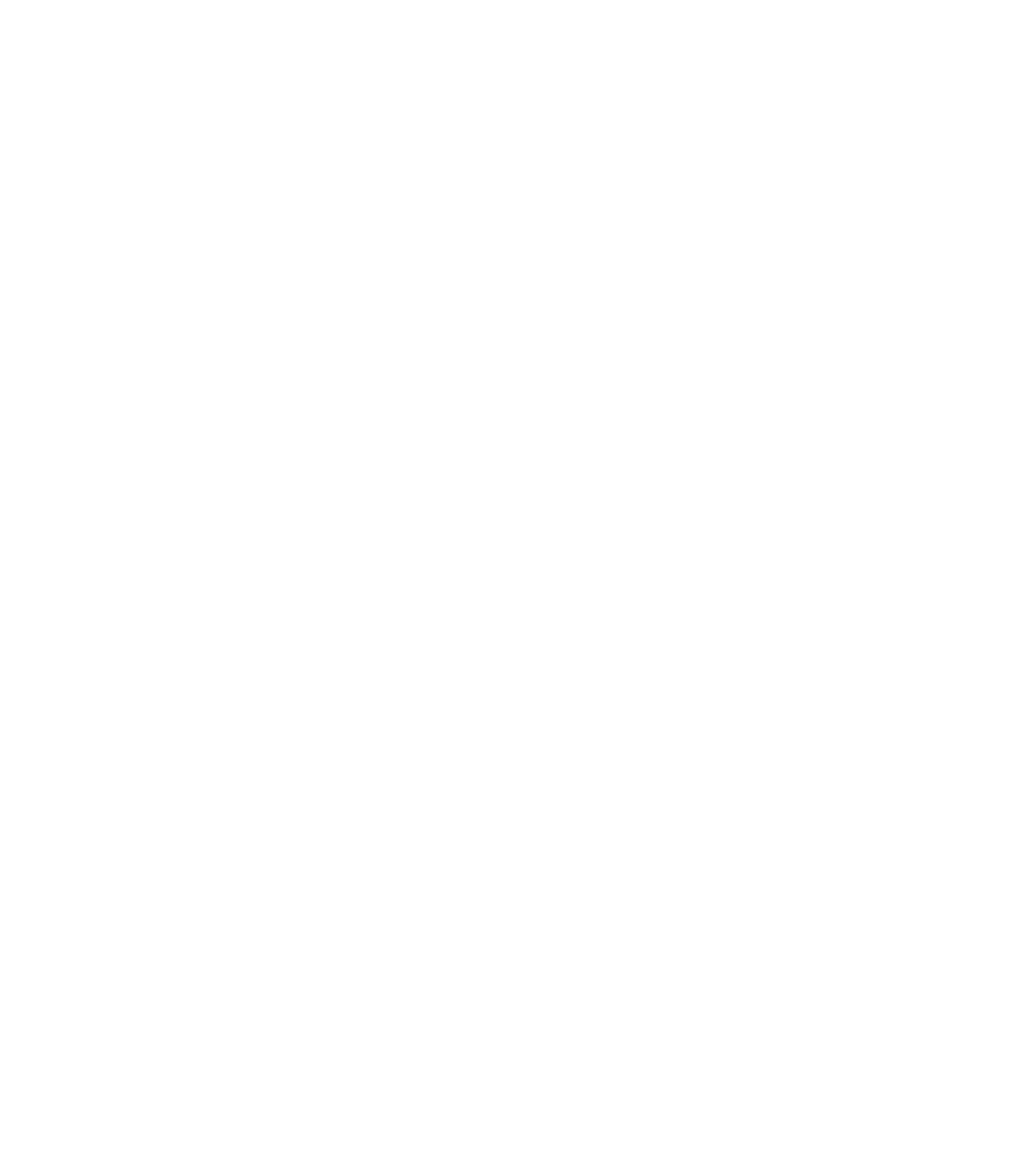
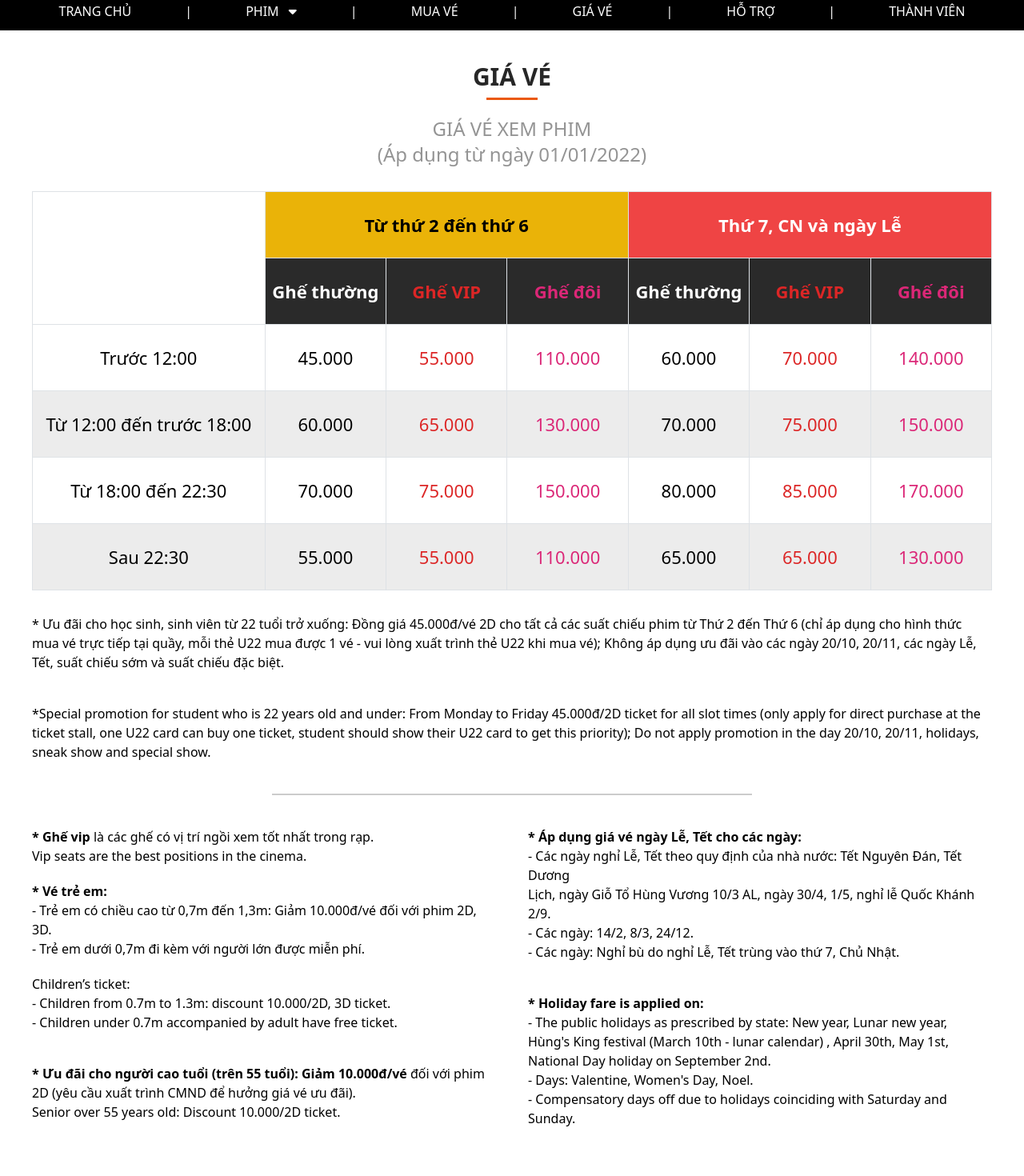
Before and after one commit to hung2951/ui-cinema, a React (Vite) app: page /gia-ve in a window 1280 px wide. Before the commit this address had no page. Shown: the part 198-1668 px from the top of the page at 80% size. Before the commit the page ends 800 px from the top, so only its background shows below. Built offline with nearby package versions, Linux system fonts and the light colour scheme.

Commit message:
feat: UI tickit price

```diff
--- a/src/App.css
+++ b/src/App.css
@@ -68,3 +68,18 @@
   scale: 1.2;
   transition: ease 0.6s;
 }
+/* Giá vé */
+.tick_price {
+  width: 100%;
+  border-collapse: collapse;
+  margin: 30px 0;
+  font-size: 22px;
+  text-align: center;
+  border-radius: 10px;
+}
+.tick_price th,td{
+  height: 80px;
+  border: 1px solid #dee2e6;
+  line-height: 80px;
+}
+.tick_price tbody tr:nth-child(even) {background-color: #ececec;}
--- a/src/App.tsx
+++ b/src/App.tsx
@@ -7,6 +7,7 @@
 import Hometab1 from './client/components/homeTab1'
 import Hometab2 from './client/components/homeTab2'
 import MovieDetail from './client/pages/detail'
+import TicketPrice from './client/pages/ticketPrice'
 function App() {
   const [count, setCount] = useState(0)
 
@@ -20,6 +21,7 @@
             <Route path='tab2' element={<Hometab2/>}/>
           </Route>
           <Route path='detail' element={<MovieDetail/>}/>
+          <Route path='gia-ve' element={<TicketPrice/>}/>
         </Route>
       </Routes>
     </div>
--- a/src/client/components/navbar.tsx
+++ b/src/client/components/navbar.tsx
@@ -84,7 +84,7 @@
                 <div>|</div>
                 <Link to={`#`}><li className='hover:text-orange-600 duration-500'>Mua vé</li></Link>
                 <div>|</div>
-                <Link to={`#`}><li className='hover:text-orange-600 duration-500'>Giá vé</li></Link>
+                <Link to={`/gia-ve`}><li className='hover:text-orange-600 duration-500'>Giá vé</li></Link>
                 <div>|</div>
                 <Link to={`#`}><li className='hover:text-orange-600 duration-500'>Hỗ trợ</li></Link>
                 <div>|</div>
--- /dev/null
+++ b/src/client/pages/ticketPrice.tsx
@@ -0,0 +1,119 @@
+import React from 'react'
+
+type Props = {}
+
+const TicketPrice = (props: Props) => {
+  return (
+    <div className='mx-auto w-[1200px]'>
+        <h2 className='uppercase text-3xl text-center mt-10 font-bold text-[#272727]'>Giá vé</h2>
+        <div className='border-b-[3px] border-orange-600 mx-auto w-16 mt-2'></div>
+        <div className='text-center  text-[#949494] mt-5 text-2xl'>
+            <h3 className='uppercase'>Giá vé xem phim </h3>
+            <p>(Áp dụng từ ngày 01/01/2022)</p>
+        </div>
+        <table className='tick_price'>
+            <thead>
+                <tr>
+                    <th className='w-72' rowSpan={2}></th>
+                    <th className='bg-yellow-500' colSpan={3}>Từ thứ 2 đến thứ 6</th>
+                    <th className='bg-red-500 text-white' colSpan={3}>Thứ 7, CN và ngày Lễ</th>
+                </tr>
+                <tr className='bg-[#2a2a2a]'>
+                    <th className='w-[150px] text-white'>Ghế thường</th>
+                    <th className='w-[150px] text-red-600'>Ghế VIP</th>
+                    <th className='w-[150px] text-pink-600'>Ghế đôi</th>
+                    <th className='w-[150px] text-white'>Ghế thường</th>
+                    <th className='w-[150px] text-red-600'>Ghế VIP</th>
+                    <th className='w-[150px] text-pink-600'>Ghế đôi</th>
+                </tr>
+            </thead>
+            <tbody>
+                <tr>
+                    <td>Trước 12:00</td>
+                    <td>45.000</td>
+                    <td className='text-red-600'>55.000</td>
+                    <td className='text-pink-600'>110.000</td>
+                    <td>60.000</td>
+                    <td className='text-red-600'>70.000</td>
+                    <td className='text-pink-600'>140.000</td>
+                </tr>
+                <tr>
+                    <td>Từ 12:00 đến trước 18:00</td>
+                    <td>60.000</td>
+                    <td className='text-red-600'>65.000</td>
+                    <td className='text-pink-600'>130.000</td>
+                    <td>70.000</td>
+                    <td className='text-red-600'>75.000</td>
+                    <td className='text-pink-600'>150.000</td>
+                </tr>
+                <tr>
+                    <td>Từ 18:00 đến 22:30</td>
+                    <td>70.000</td>
+                    <td className='text-red-600'>75.000</td>
+                    <td className='text-pink-600'>150.000</td>
+                    <td>80.000</td>
+                    <td className='text-red-600'>85.000</td>
+                    <td className='text-pink-600'>170.000</td>
+                </tr>
+                <tr>
+                    <td>Sau 22:30</td>
+                    <td>55.000</td>
+                    <td className='text-red-600'>55.000</td>
+                    <td className='text-pink-600'>110.000</td>
+                    <td>65.000</td>
+                    <td className='text-red-600'>65.000</td>
+                    <td className='text-pink-600'>130.000</td>
+                </tr>
+            </tbody>
+        </table>
+
+        <div>
+            * Ưu đãi cho học sinh, sinh viên từ 22 tuổi trở xuống: Đồng giá 45.000đ/vé 2D cho tất cả các suất chiếu phim từ Thứ 2 đến Thứ 6 (chỉ áp dụng cho hình thức mua vé trực tiếp tại quầy, mỗi thẻ U22 mua được 1 vé - vui lòng xuất trình thẻ U22 khi mua vé); Không áp dụng ưu đãi vào các ngày 20/10, 20/11, các ngày Lễ, Tết, suất chiếu sớm và suất chiếu đặc biệt.
+        </div>
+
+        <div className='my-10'>
+            *Special promotion for student who is 22 years old and under: From Monday to Friday 45.000đ/2D ticket for all slot times (only apply for direct purchase at the ticket stall, one U22 card can buy one ticket, student should show their U22 card to get this priority); Do not apply promotion in the day 20/10, 20/11, holidays, sneak show and special show.
+        </div>
+
+        <div className='border-b-2 border-[#ccc] mx-auto w-1/2'></div>
+
+        <div className='mt-10 grid grid-cols-2 gap-10 mb-20'>
+            <div>
+                <p className='mb-5'><span className='font-bold'>* Ghế vip </span>là các ghế có vị trí ngồi xem tốt nhất trong rạp. <br /> Vip seats are the best positions in the cinema.</p>
+                <p className='mb-5'>
+                    <span className='font-bold'>* Vé trẻ em:</span>
+                    <br />  - Trẻ em có chiều cao từ 0,7m đến 1,3m: Giảm 10.000đ/vé đối với phim 2D, 3D.
+                    <br />  - Trẻ em dưới 0,7m đi kèm với người lớn được miễn phí.
+                </p>
+                <p className='mb-5'>
+                    Children’s ticket:
+                    <br />  - Children from 0.7m to 1.3m: discount 10.000/2D, 3D ticket.
+                    <br /> - Children under 0.7m accompanied by adult have free ticket.
+                </p>
+                <p className='mt-10'>
+                    <span className='font-bold'>* Ưu đãi cho người cao tuổi (trên 55 tuổi): Giảm 10.000đ/vé</span> đối với phim 2D (yêu cầu xuất trình CMND để hưởng giá vé ưu đãi).
+                    <br /> Senior over 55 years old: Discount 10.000/2D ticket.
+                </p>
+            </div>
+            <div>
+                <p>
+                    <span className='font-bold'>* Áp dụng giá vé ngày Lễ, Tết cho các ngày:</span>
+                    <br /> - Các ngày nghỉ Lễ, Tết theo quy định của nhà nước: Tết Nguyên Đán, Tết Dương
+                    <br />Lịch, ngày Giỗ Tổ Hùng Vương 10/3 AL, ngày 30/4, 1/5, nghỉ lễ Quốc Khánh 2/9.
+                    <br />- Các ngày: 14/2, 8/3, 24/12.
+                    <br />- Các ngày: Nghỉ bù do nghỉ Lễ, Tết trùng vào thứ 7, Chủ Nhật.
+                    <br />
+                </p>
+                <p className='my-10'>
+                <span className='font-bold'>* Holiday fare is applied on:</span>
+                    <br />- The public holidays as prescribed by state: New year, Lunar new year, Hùng's King festival (March 10th - lunar calendar) , April 30th, May 1st, National Day holiday on September 2nd.
+                    <br />- Days: Valentine, Women's Day, Noel.
+                    <br />- Compensatory days off due to holidays coinciding with Saturday and Sunday.
+                </p>
+            </div>
+        </div>
+    </div>
+  )
+}
+
+export default TicketPrice
```
